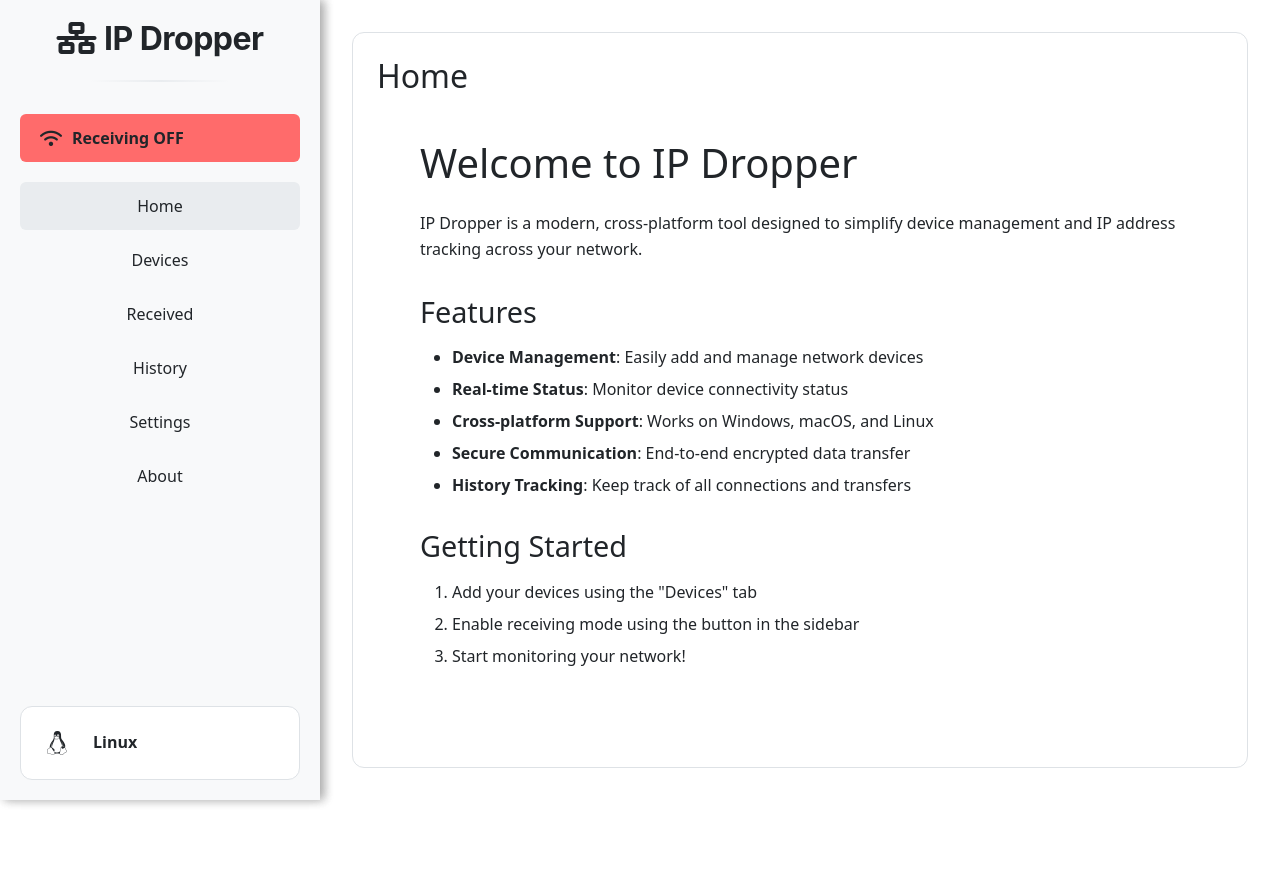
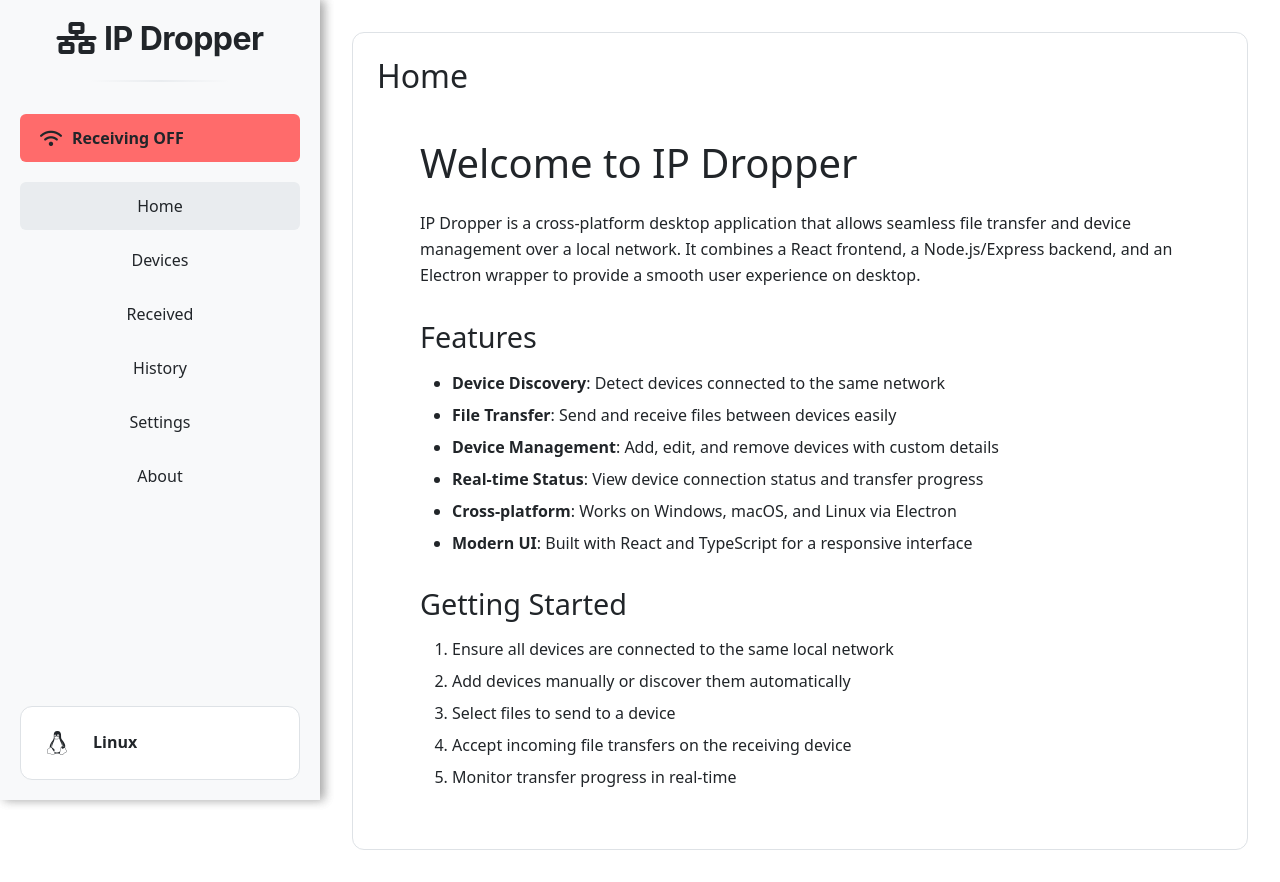
Before and after one commit to Mohammad-Ali-Haider/ip-dropper, a React (Vite) app in the folder frontend/: page / in a window 1280 px wide. Before the commit the page ends 800 px from the top, so only its background shows below. Built offline with nearby package versions, Linux system fonts and the light colour scheme; no server answers.

Commit message:
fixed dynamic port

```diff
--- a/frontend/index.html
+++ b/frontend/index.html
@@ -2,12 +2,11 @@
 <html lang="en">
   <head>
     <meta charset="UTF-8" />
-    <link rel="icon" type="image/svg+xml" href="/logo.svg" />
+    <link rel="icon" type="image/svg+xml" href="/logo.png" />
     <meta name="viewport" content="width=device-width, initial-scale=1.0" />
     <link rel="stylesheet" href="https://cdnjs.cloudflare.com/ajax/libs/font-awesome/6.0.0/css/all.min.css" />
     <title>IP Dropper</title>
     <style>
-      /* Default dark theme as fallback */
       :root {
         --bg-dark: #121212;
         --sidebar-bg: #1E1E1E;
--- a/frontend/src/components/common/MarkdownContent.tsx
+++ b/frontend/src/components/common/MarkdownContent.tsx
@@ -2,12 +2,10 @@ import ReactMarkdown from "react-markdown";
 import remarkGfm from "remark-gfm";
 
 interface Props {
-  contentString: string; // Changed prop name
+  contentString: string;
 }
 
 function MarkdownContent({ contentString }: Props) {
-  // Removed useState and useEffect for fetching
-
   return (
     <div className="markdown-content">
       <ReactMarkdown remarkPlugins={[remarkGfm]}>{contentString}</ReactMarkdown>
--- a/frontend/src/components/device/DeviceCard.tsx
+++ b/frontend/src/components/device/DeviceCard.tsx
@@ -69,7 +69,6 @@ function DeviceCard({
   }, [ipaddress, refreshRate, name]);
 
   const handleCardClick = (e: React.MouseEvent) => {
-    // Prevent selection when clicking action buttons
     if ((e.target as HTMLElement).closest(".device-actions")) {
       return;
     }
@@ -110,12 +109,10 @@ function DeviceCard({
       return;
     }
 
-    // Get all other devices (excluding the current one being edited)
     const otherDevices = existingDevices.filter(
       (device) => device.ipaddress !== ipaddress || device.name !== name
     );
 
-    // Check if IP address is already in use by another device
     if (otherDevices.some((device) => device.ipaddress === editIp)) {
       setError("IP address already exists");
       return;
--- a/frontend/src/components/device/YourDeviceCard.tsx
+++ b/frontend/src/components/device/YourDeviceCard.tsx
@@ -18,10 +18,8 @@ function YourDeviceCard() {
   const [deviceType, setDeviceType] = useState<DeviceType | "loading">("loading");
   const [interfaces, setInterfaces] = useState<NetworkInterface[]>([]);
   const [showModal, setShowModal] = useState(false);
-  const refreshRate = useRefreshRate(); // Get refresh rate from hook
+  const refreshRate = useRefreshRate();
 
-  // Wrap fetchDeviceInfo in useCallback to prevent re-creation on every render
-  // Define it outside useEffect
   const fetchDeviceInfo = useCallback(async () => {
     try {
       const response = await fetch(`${API_BASE_URL}/api/devices/current`, {
@@ -47,20 +45,16 @@ function YourDeviceCard() {
       setDeviceType(detectedType);
       setDeviceName(detectedName);
     }
-  }, []); // Empty dependency array as it doesn't depend on props or state outside its scope
+  }, []);
 
   useEffect(() => {
-
-    // Fetch immediately on mount
     fetchDeviceInfo();
 
-    // Set up interval based on refreshRate
     const intervalId = setInterval(fetchDeviceInfo, refreshRate);
 
-    // Clear interval on component unmount or when refreshRate changes
     return () => clearInterval(intervalId);
 
-  }, [fetchDeviceInfo, refreshRate]); // Re-run effect if fetchDeviceInfo or refreshRate changes
+  }, [fetchDeviceInfo, refreshRate]);
 
   return (
     <>
--- a/frontend/src/components/modals/FileTransferConfirmModal.tsx
+++ b/frontend/src/components/modals/FileTransferConfirmModal.tsx
@@ -1,3 +1,5 @@
+// UNUSED MADE IncomingfilesModal component to do the same
+
 import BaseModal from "./BaseModal";
 
 interface Props {
--- a/frontend/src/content/about.md
+++ b/frontend/src/content/about.md
@@ -1,6 +1,6 @@
 # About IP Dropper
 
-IP Dropper is an open-source project developed to streamline network device management and monitoring.
+IP Dropper is an open-source project developed to enable seamless file transfer and device management over local networks. It provides an intuitive interface for sending and receiving files between devices without complicated setup.
 
 ## Version Information
 
@@ -12,10 +12,19 @@ IP Dropper is an open-source project developed to streamline network device mana
 
 Built with modern web technologies:
 
-- React
-- TypeScript
-- Electron
-- Bootstrap
+- **Frontend**: React, TypeScript, Vite
+- **Backend**: Node.js, Express.js
+- **Desktop**: Electron
+- **Styling**: Bootstrap, CSS Modules
+- **Package Management**: npm
+
+## Architecture
+
+IP Dropper consists of three main components:
+
+- **Frontend**: React-based UI for user interaction
+- **Backend**: Express.js server handling file transfers and device management
+- **Electron**: Wrapper that bundles everything into a desktop application
 
 ## Contributing
 
@@ -30,5 +39,4 @@ We welcome contributions! Visit our GitHub repository to:
 
 For support or inquiries, reach out to us:
 
-- GitHub: [github.com/ip-dropper](https://github.com/ip-dropper)
-- Email: support@ipdropper.com
+- GitHub: [github.com/Mohammad-Ali-Haider/ip-dropper](https://github.com/Mohammad-Ali-Haider/ip-dropper)
--- a/frontend/src/content/home.md
+++ b/frontend/src/content/home.md
@@ -1,17 +1,20 @@
 # Welcome to IP Dropper
 
-IP Dropper is a modern, cross-platform tool designed to simplify device management and IP address tracking across your network.
+IP Dropper is a cross-platform desktop application that allows seamless file transfer and device management over a local network. It combines a React frontend, a Node.js/Express backend, and an Electron wrapper to provide a smooth user experience on desktop.
 
 ## Features
 
-- **Device Management**: Easily add and manage network devices
-- **Real-time Status**: Monitor device connectivity status
-- **Cross-platform Support**: Works on Windows, macOS, and Linux
-- **Secure Communication**: End-to-end encrypted data transfer
-- **History Tracking**: Keep track of all connections and transfers
+- **Device Discovery**: Detect devices connected to the same network
+- **File Transfer**: Send and receive files between devices easily
+- **Device Management**: Add, edit, and remove devices with custom details
+- **Real-time Status**: View device connection status and transfer progress
+- **Cross-platform**: Works on Windows, macOS, and Linux via Electron
+- **Modern UI**: Built with React and TypeScript for a responsive interface
 
 ## Getting Started
 
-1. Add your devices using the "Devices" tab
-2. Enable receiving mode using the button in the sidebar
-3. Start monitoring your network!
+1. Ensure all devices are connected to the same local network
+2. Add devices manually or discover them automatically
+3. Select files to send to a device
+4. Accept incoming file transfers on the receiving device
+5. Monitor transfer progress in real-time
--- a/frontend/src/context/ThemeContext.tsx
+++ b/frontend/src/context/ThemeContext.tsx
@@ -9,7 +9,6 @@ interface ThemeContextType {
 
 const ThemeContext = createContext<ThemeContextType | undefined>(undefined);
 
-// Get and apply initial theme immediately
 const getInitialTheme = (): Theme => {
   if (typeof window === 'undefined') return 'dark';
 
@@ -19,6 +18,7 @@ const getInitialTheme = (): Theme => {
     return stored;
   }
 
+  // Device or Browser in dark theme or no
   const isDark = window.matchMedia('(prefers-color-scheme: dark)').matches;
   applyTheme(isDark ? 'dark' : 'light');
   return isDark ? 'dark' : 'light';
@@ -60,7 +60,6 @@ const applyTheme = (theme: Theme) => {
   });
 };
 
-// Execute immediately
 const initialTheme = getInitialTheme();
 
 export function ThemeProvider({ children }: { children: ReactNode }) {
--- a/frontend/src/hooks/useDeviceSelection.ts
+++ b/frontend/src/hooks/useDeviceSelection.ts
@@ -18,7 +18,6 @@ export function useDeviceSelection(onDeviceSelection: (devices: Device[]) => voi
 
     setSelectedDevices(newSelected);
 
-    // Convert Set of keys back to array of devices
     const selectedDevicesList = Array.from(newSelected)
       .map(key => {
         const [name, ip] = key.split('-');
--- a/frontend/src/hooks/useFileSelection.ts
+++ b/frontend/src/hooks/useFileSelection.ts
@@ -8,7 +8,7 @@ export function useFileSelection() {
       const filesArray = Array.from(event.target.files);
       setSelectedFiles(prev => [...prev, ...filesArray]);
     }
-    // Reset the input value so the same file can be selected again
+
     event.target.value = '';
   };
 
@@ -20,7 +20,7 @@ export function useFileSelection() {
 
   const clearFiles = () => {
     setSelectedFiles([]);
-    // Clear any file input elements
+
     const fileInputs = document.querySelectorAll('input[type="file"]');
     fileInputs.forEach(input => {
       (input as HTMLInputElement).value = '';
```
Also changed, not shown: 2 other files (tests, documents, lock files or other folders).
